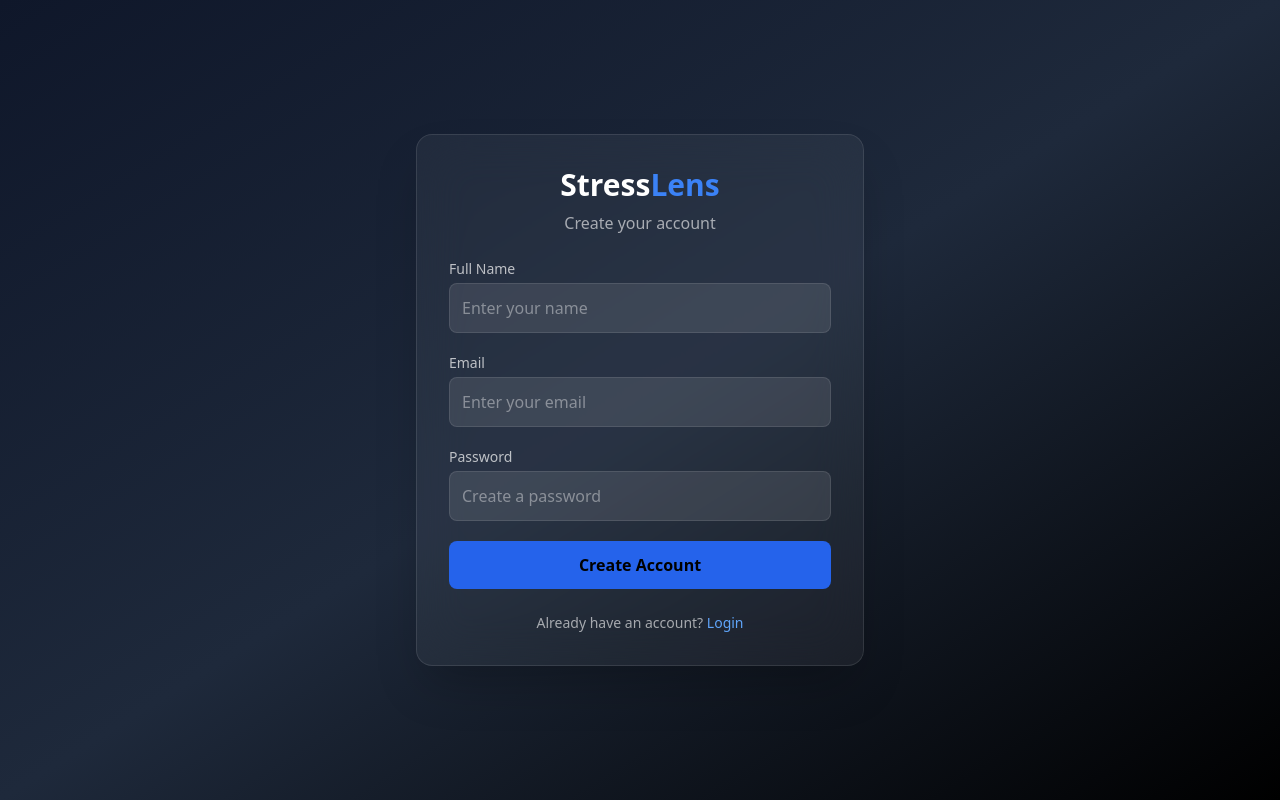
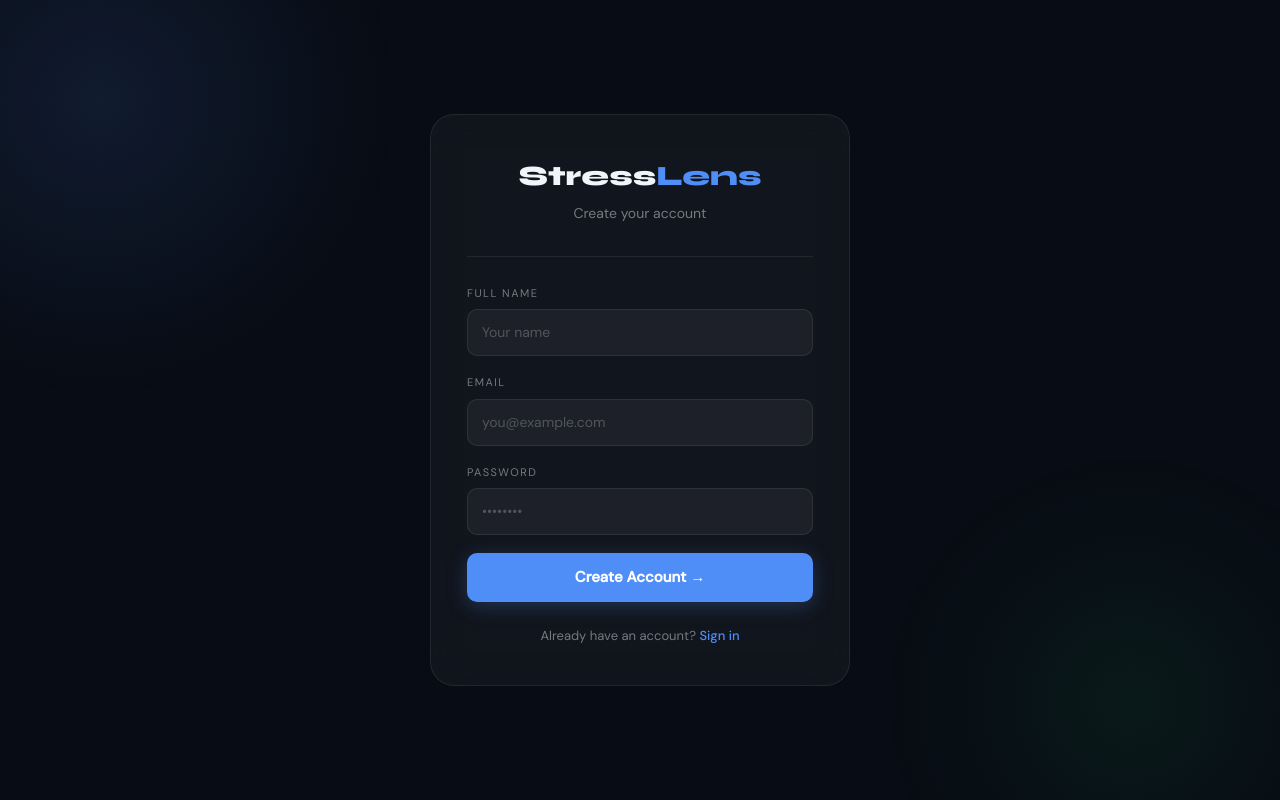
Before and after one commit to nabinkrpal/stress-web-app, a React (Create React App) app in the folder stress-frontend/: page /register in a window 1280 px wide. Built offline with nearby package versions, Linux system fonts and the light colour scheme.

Commit message:
Update Register.js

```diff
--- a/stress-frontend/src/pages/Register.js
+++ b/stress-frontend/src/pages/Register.js
@@ -12,6 +12,8 @@
 //   });
 
 //   const [loading, setLoading] = useState(false);
+//   const [error, setError] = useState("");
+//   const [success, setSuccess] = useState("");
 
 //   const handleChange = (e) => {
 //     setFormData({
@@ -23,85 +25,120 @@
 //   const handleRegister = async (e) => {
 //     e.preventDefault();
 //     setLoading(true);
+//     setError("");
+//     setSuccess("");
 
 //     try {
 //       await API.post("/register", formData);
-//       alert("Registration successful! Please login.");
-//       navigate("/");
+//       setSuccess("Account created successfully! Redirecting...");
+
+//       setTimeout(() => {
+//         navigate("/");
+//       }, 1500);
+
 //     } catch (error) {
-//       alert("Registration failed. Email may already exist.");
+//       setError("Registration failed. Email may already exist.");
 //     }
 
 //     setLoading(false);
 //   };
 
 //   return (
-//     <div className="min-h-screen flex items-center justify-center bg-gradient-to-br from-blue-100 to-blue-200">
+//     <div className="min-h-screen flex items-center justify-center bg-gradient-to-br from-slate-900 via-slate-800 to-black px-4">
 
-//       <div className="bg-white shadow-2xl rounded-2xl p-8 w-full max-w-md">
+//       {/* Card */}
+//       <div className="w-full max-w-md bg-white/5 backdrop-blur-xl border border-white/10 rounded-2xl p-8 shadow-2xl">
 
-//         <h2 className="text-3xl font-bold text-center text-blue-700 mb-6">
-//           Create Account
+//         {/* Title */}
+//         <h2 className="text-3xl font-bold text-center text-white mb-2">
+//           Stress<span className="text-blue-500">Lens</span>
 //         </h2>
+//         <p className="text-center text-white/60 mb-6">
+//           Create your account
+//         </p>
 
+//         {/* Error */}
+//         {error && (
+//           <div className="mb-4 text-red-400 text-sm text-center bg-red-500/10 py-2 rounded-lg">
+//             {error}
+//           </div>
+//         )}
+
+//         {/* Success */}
+//         {success && (
+//           <div className="mb-4 text-green-400 text-sm text-center bg-green-500/10 py-2 rounded-lg">
+//             {success}
+//           </div>
+//         )}
+
+//         {/* Form */}
 //         <form onSubmit={handleRegister} className="space-y-5">
 
 //           {/* Name */}
 //           <div>
-//             <label className="block font-semibold mb-1">
+//             <label className="block text-sm text-white/70 mb-1">
 //               Full Name
 //             </label>
 //             <input
 //               type="text"
 //               name="name"
 //               required
+//               placeholder="Enter your name"
 //               onChange={handleChange}
-//               className="w-full p-3 border rounded-lg focus:ring-2 focus:ring-blue-400 outline-none"
+//               className="w-full p-3 rounded-lg bg-white/10 border border-white/10 text-white placeholder-white/40 focus:outline-none focus:ring-2 focus:ring-blue-500"
 //             />
 //           </div>
 
 //           {/* Email */}
 //           <div>
-//             <label className="block font-semibold mb-1">
+//             <label className="block text-sm text-white/70 mb-1">
 //               Email
 //             </label>
 //             <input
 //               type="email"
 //               name="email"
 //               required
+//               placeholder="Enter your email"
 //               onChange={handleChange}
-//               className="w-full p-3 border rounded-lg focus:ring-2 focus:ring-blue-400 outline-none"
+//               className="w-full p-3 rounded-lg bg-white/10 border border-white/10 text-white placeholder-white/40 focus:outline-none focus:ring-2 focus:ring-blue-500"
 //             />
 //           </div>
 
 //           {/* Password */}
 //           <div>
-//             <label className="block font-semibold mb-1">
+//             <label className="block text-sm text-white/70 mb-1">
 //               Password
 //             </label>
 //             <input
 //               type="password"
 //               name="password"
 //               required
+//               placeholder="Create a password"
 //               onChange={handleChange}
-//               className="w-full p-3 border rounded-lg focus:ring-2 focus:ring-blue-400 outline-none"
+//               className="w-full p-3 rounded-lg bg-white/10 border border-white/10 text-white placeholder-white/40 focus:outline-none focus:ring-2 focus:ring-blue-500"
 //             />
 //           </div>
 
+//           {/* Button */}
 //           <button
 //             type="submit"
 //             disabled={loading}
-//             className="w-full bg-blue-600 text-white py-3 rounded-lg hover:bg-blue-700 transition font-semibold"
+//             className="w-full py-3 rounded-lg bg-blue-600 hover:bg-blue-700 transition font-semibold flex items-center justify-center"
 //           >
-//             {loading ? "Registering..." : "Register"}
+//             {loading ? (
+//               <div className="w-5 h-5 border-2 border-white border-t-transparent rounded-full animate-spin"></div>
+//             ) : (
+//               "Create Account"
+//             )}
 //           </button>
 //         </form>
 
-//         <p className="text-center mt-6 text-gray-600">
+//         {/* Login Redirect */}
+//         <p className="text-center mt-6 text-white/60 text-sm">
 //           Already have an account?{" "}
 //           <span
 //             onClick={() => navigate("/")}
-//             className="text-blue-600 cursor-pointer hover:underline"
+//             className="text-blue-400 cursor-pointer hover:underline font-medium"
 //           >
 //             Login
 //           </span>
@@ -113,155 +150,201 @@
 // }
 
 // export default Register;
-
 import { useState } from "react";
 import API from "../services/api";
 import { useNavigate } from "react-router-dom";
 
+const STYLES = `
+  @import url('https://fonts.googleapis.com/css2?family=Syne:wght@400;600;700;800&family=DM+Sans:wght@300;400;500&display=swap');
+
+  :root {
+    --bg: #080c14;
+    --surface: rgba(255,255,255,0.04);
+    --border: rgba(255,255,255,0.08);
+    --border-bright: rgba(255,255,255,0.16);
+    --accent: #4f8ef7;
+    --accent-glow: rgba(79,142,247,0.25);
+    --green: #22c55e;
+    --red: #ef4444;
+    --text-primary: #f1f5f9;
+    --text-muted: rgba(241,245,249,0.45);
+  }
+
+  .auth-root {
+    min-height: 100vh;
+    background: var(--bg);
+    display: flex; align-items: center; justify-content: center;
+    font-family: 'DM Sans', sans-serif;
+    color: var(--text-primary);
+    padding: 20px;
+    position: relative; overflow: hidden;
+  }
+  .auth-root::before {
+    content: '';
+    position: fixed; top: -200px; left: -200px;
+    width: 600px; height: 600px; border-radius: 50%;
+    background: radial-gradient(circle, rgba(79,142,247,0.12) 0%, transparent 70%);
+    pointer-events: none;
+  }
+  .auth-root::after {
+    content: '';
+    position: fixed; bottom: -150px; right: -100px;
+    width: 500px; height: 500px; border-radius: 50%;
+    background: radial-gradient(circle, rgba(34,197,94,0.07) 0%, transparent 70%);
+    pointer-events: none;
+  }
+
+  .auth-card {
+    position: relative; z-index: 1;
+    width: 100%; max-width: 420px;
+    background: var(--surface);
+    border: 1px solid var(--border);
+    border-radius: 24px;
+    padding: 40px 36px;
+    backdrop-filter: blur(20px);
+    animation: fadeUp .4s ease;
+  }
+
+  .auth-logo { font-family: 'Syne', sans-serif; font-size: 28px; font-weight: 800; text-align: center; margin-bottom: 6px; }
+  .auth-logo span { color: var(--accent); }
+  .auth-sub { text-align: center; color: var(--text-muted); font-size: 14px; margin-bottom: 32px; }
+  .auth-divider { height: 1px; background: var(--border); margin-bottom: 28px; }
+
+  .input-group { margin-bottom: 18px; }
+  .input-label { font-size: 11px; text-transform: uppercase; letter-spacing: 1.5px; color: var(--text-muted); margin-bottom: 8px; display: block; }
+  .auth-input {
+    width: 100%; box-sizing: border-box;
+    background: rgba(255,255,255,0.05);
+    border: 1px solid var(--border); border-radius: 10px;
+    color: var(--text-primary); padding: 12px 14px;
+    font-size: 14px; font-family: 'DM Sans', sans-serif;
+    outline: none; transition: border-color .2s, box-shadow .2s;
+  }
+  .auth-input::placeholder { color: rgba(241,245,249,0.25); }
+  .auth-input:focus { border-color: var(--accent); box-shadow: 0 0 0 3px var(--accent-glow); }
+
+  .btn-primary {
+    width: 100%; padding: 13px;
+    background: var(--accent); color: #fff; border: none;
+    border-radius: 10px; cursor: pointer;
+    font-family: 'DM Sans', sans-serif; font-size: 15px; font-weight: 600;
+    margin-top: 8px; box-shadow: 0 4px 20px var(--accent-glow);
+    transition: all .2s;
+    display: flex; align-items: center; justify-content: center; gap: 8px;
+  }
+  .btn-primary:hover { background: #6aa0ff; transform: translateY(-1px); box-shadow: 0 6px 28px var(--accent-glow); }
+  .btn-primary:disabled { opacity: 0.6; cursor: not-allowed; transform: none; }
+
+  .spinner { width: 18px; height: 18px; border: 2px solid rgba(255,255,255,0.3); border-top-color: #fff; border-radius: 50%; animation: spin .7s linear infinite; }
+
+  .alert { padding: 11px 14px; border-radius: 10px; font-size: 13px; text-align: center; margin-bottom: 20px; }
+  .alert-error  { background: rgba(239,68,68,0.1); border: 1px solid rgba(239,68,68,0.2); color: #fca5a5; }
+  .alert-success { background: rgba(34,197,94,0.1); border: 1px solid rgba(34,197,94,0.2); color: #86efac; }
+
+  .auth-link { background: none; border: none; cursor: pointer; color: var(--accent); font-family: 'DM Sans', sans-serif; font-size: 13px; font-weight: 500; transition: opacity .2s; }
+  .auth-link:hover { opacity: .7; text-decoration: underline; }
+
+  .auth-footer { text-align: center; margin-top: 24px; font-size: 13px; color: var(--text-muted); }
+
+  /* Password strength */
+  .strength-bar { display: flex; gap: 4px; margin-top: 8px; }
+  .strength-seg { height: 3px; flex: 1; border-radius: 4px; background: var(--border); transition: background .3s; }
+  .strength-seg.active-weak   { background: var(--red); }
+  .strength-seg.active-medium { background: #f59e0b; }
+  .strength-seg.active-strong { background: var(--green); }
+  .strength-label { font-size: 11px; color: var(--text-muted); margin-top: 5px; }
+
+  @keyframes fadeUp { from { opacity: 0; transform: translateY(12px); } to { opacity: 1; transform: translateY(0); } }
+  @keyframes spin { to { transform: rotate(360deg); } }
+`;
+
+function getStrength(pw) {
+  if (!pw) return 0;
+  let s = 0;
+  if (pw.length >= 8) s++;
+  if (/[A-Z]/.test(pw) || /[0-9]/.test(pw)) s++;
+  if (/[^A-Za-z0-9]/.test(pw)) s++;
+  return s;
+}
+
 function Register() {
   const navigate = useNavigate();
-
-  const [formData, setFormData] = useState({
-    name: "",
-    email: "",
-    password: "",
-  });
-
+  const [formData, setFormData] = useState({ name: "", email: "", password: "" });
   const [loading, setLoading] = useState(false);
   const [error, setError] = useState("");
   const [success, setSuccess] = useState("");
 
-  const handleChange = (e) => {
-    setFormData({
-      ...formData,
-      [e.target.name]: e.target.value,
-    });
-  };
+  const handleChange = e => setFormData({ ...formData, [e.target.name]: e.target.value });
 
   const handleRegister = async (e) => {
     e.preventDefault();
-    setLoading(true);
-    setError("");
-    setSuccess("");
-
+    setLoading(true); setError(""); setSuccess("");
     try {
       await API.post("/register", formData);
-      setSuccess("Account created successfully! Redirecting...");
-
-      setTimeout(() => {
-        navigate("/");
-      }, 1500);
-
-    } catch (error) {
+      setSuccess("Account created! Redirecting…");
+      setTimeout(() => navigate("/"), 1500);
+    } catch {
       setError("Registration failed. Email may already exist.");
     }
-
     setLoading(false);
   };
 
+  const strength = getStrength(formData.password);
+  const strengthLabels = ["", "Weak", "Fair", "Strong"];
+  const segClass = (i) => {
+    if (strength === 0) return "";
+    if (i < strength) return strength === 1 ? "active-weak" : strength === 2 ? "active-medium" : "active-strong";
+    return "";
+  };
+
   return (
-    <div className="min-h-screen flex items-center justify-center bg-gradient-to-br from-slate-900 via-slate-800 to-black px-4">
+    <>
+      <style>{STYLES}</style>
+      <div className="auth-root">
+        <div className="auth-card">
+          <p className="auth-logo">Stress<span>Lens</span></p>
+          <p className="auth-sub">Create your account</p>
+          <div className="auth-divider" />
 
-      {/* Card */}
-      <div className="w-full max-w-md bg-white/5 backdrop-blur-xl border border-white/10 rounded-2xl p-8 shadow-2xl">
+          {error   && <div className="alert alert-error">{error}</div>}
+          {success && <div className="alert alert-success">{success}</div>}
 
-        {/* Title */}
-        <h2 className="text-3xl font-bold text-center text-white mb-2">
-          Stress<span className="text-blue-500">Lens</span>
-        </h2>
-        <p className="text-center text-white/60 mb-6">
-          Create your account
-        </p>
-
-        {/* Error */}
-        {error && (
-          <div className="mb-4 text-red-400 text-sm text-center bg-red-500/10 py-2 rounded-lg">
-            {error}
-          </div>
-        )}
-
-        {/* Success */}
-        {success && (
-          <div className="mb-4 text-green-400 text-sm text-center bg-green-500/10 py-2 rounded-lg">
-            {success}
-          </div>
-        )}
-
-        {/* Form */}
-        <form onSubmit={handleRegister} className="space-y-5">
-
-          {/* Name */}
-          <div>
-            <label className="block text-sm text-white/70 mb-1">
-              Full Name
-            </label>
-            <input
-              type="text"
-              name="name"
-              required
-              placeholder="Enter your name"
-              onChange={handleChange}
-              className="w-full p-3 rounded-lg bg-white/10 border border-white/10 text-white placeholder-white/40 focus:outline-none focus:ring-2 focus:ring-blue-500"
-            />
+          <form onSubmit={handleRegister}>
+            <div className="input-group">
+              <label className="input-label">Full Name</label>
+              <input className="auth-input" type="text" name="name" required placeholder="Your name" onChange={handleChange} />
             </div>
 
-          {/* Email */}
-          <div>
-            <label className="block text-sm text-white/70 mb-1">
-              Email
-            </label>
-            <input
-              type="email"
-              name="email"
-              required
-              placeholder="Enter your email"
-              onChange={handleChange}
-              className="w-full p-3 rounded-lg bg-white/10 border border-white/10 text-white placeholder-white/40 focus:outline-none focus:ring-2 focus:ring-blue-500"
-            />
+            <div className="input-group">
+              <label className="input-label">Email</label>
+              <input className="auth-input" type="email" name="email" required placeholder="you@example.com" onChange={handleChange} />
             </div>
 
-          {/* Password */}
-          <div>
-            <label className="block text-sm text-white/70 mb-1">
-              Password
-            </label>
-            <input
-              type="password"
-              name="password"
-              required
-              placeholder="Create a password"
-              onChange={handleChange}
-              className="w-full p-3 rounded-lg bg-white/10 border border-white/10 text-white placeholder-white/40 focus:outline-none focus:ring-2 focus:ring-blue-500"
-            />
+            <div className="input-group">
+              <label className="input-label">Password</label>
+              <input className="auth-input" type="password" name="password" required placeholder="••••••••" onChange={handleChange} />
+              {formData.password.length > 0 && (
+                <>
+                  <div className="strength-bar">
+                    {[0,1,2].map(i => <div key={i} className={`strength-seg ${segClass(i)}`} />)}
+                  </div>
+                  <p className="strength-label">{strengthLabels[strength]}</p>
+                </>
+              )}
             </div>
 
-          {/* Button */}
-          <button
-            type="submit"
-            disabled={loading}
-            className="w-full py-3 rounded-lg bg-blue-600 hover:bg-blue-700 transition font-semibold flex items-center justify-center"
-          >
-            {loading ? (
-              <div className="w-5 h-5 border-2 border-white border-t-transparent rounded-full animate-spin"></div>
-            ) : (
-              "Create Account"
-            )}
+            <button type="submit" className="btn-primary" disabled={loading}>
+              {loading ? <span className="spinner" /> : "Create Account →"}
             </button>
           </form>
 
-        {/* Login Redirect */}
-        <p className="text-center mt-6 text-white/60 text-sm">
+          <p className="auth-footer">
             Already have an account?{" "}
-          <span
-            onClick={() => navigate("/")}
-            className="text-blue-400 cursor-pointer hover:underline font-medium"
-          >
-            Login
-          </span>
+            <button className="auth-link" onClick={() => navigate("/")}>Sign in</button>
           </p>
-
         </div>
       </div>
+    </>
   );
 }
 
```
Lines whose indentation alone changed are shown as unchanged.
